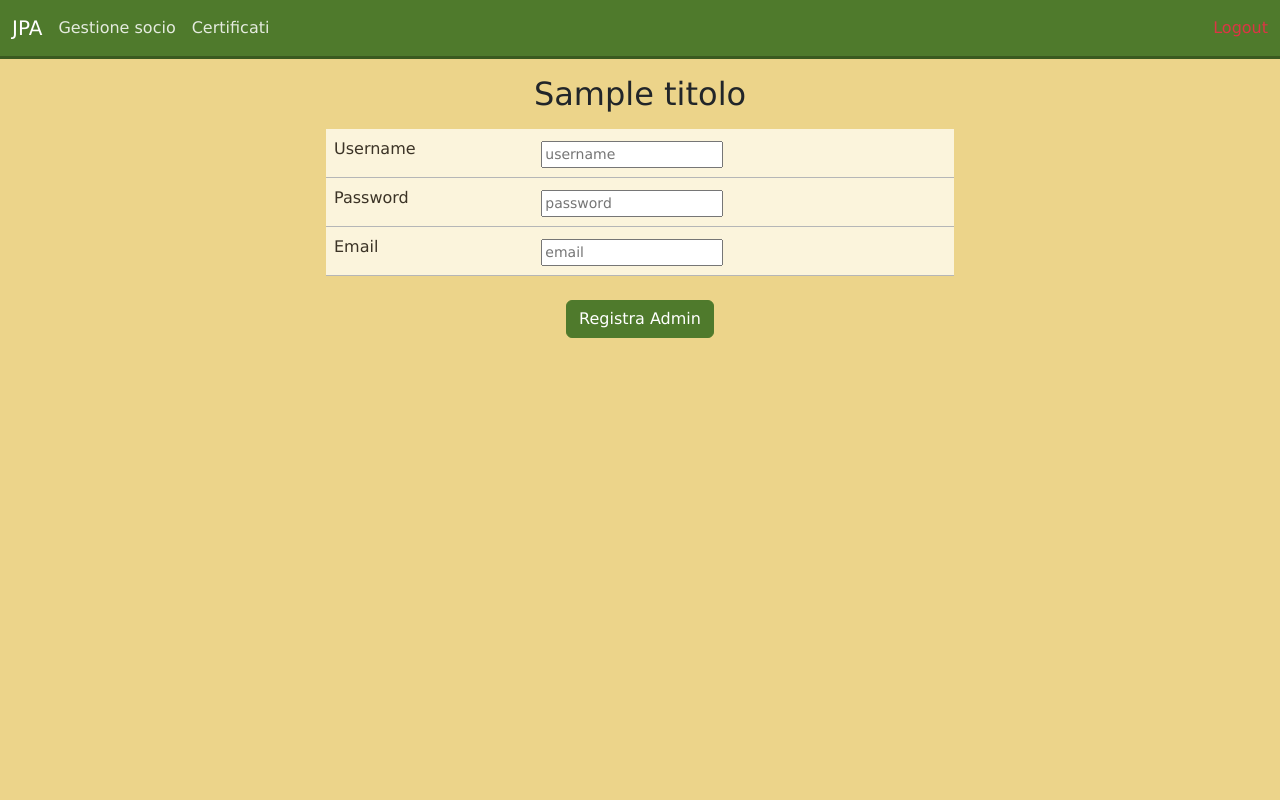
After one commit to Nevia23/GestionePalestra, a Spring app: template frontendJPA/src/main/resources/templates/admin/registrazioneAdmin.html in a window 1280 px wide. The commit adds this page. Run offline with Thymeleaf, Linux system fonts and the light colour scheme; the template is opened without the code that fills it: most values are stand-ins (such as "Sample title", 1, 10 or a date in 2020); data that the repository does not hold is empty; some of the project's set-up classes (security, data sources, template engines, error pages and the like) are left out, and stand-ins take their place.

Commit message:
feat: aggiunto createAdmin

```diff
--- a/frontendJPA/src/main/resources/templates/admin/listUtente.html
+++ b/frontendJPA/src/main/resources/templates/admin/listUtente.html
@@ -18,6 +18,12 @@
 	<header
 		th:insert="~{fragments/navigation :: block-navigation('Elenco utenti')}"></header>
 	<div class="container-fluid mt-3" align="center">
+		<div
+			class="card-header d-flex justify-content-between align-item-center">
+			<a th:href="@{createAdmin}" type="button" class="btn btn-secondary"
+				aria-label="Nuovo Admin" title="Crea un nuovo utente Admin"> Crea Admin
+			</a>
+		</div>
 		<table class="table table-secondary mt-2 table-hover">
 			<thead>
 				<tr align="center">
--- /dev/null
+++ b/frontendJPA/src/main/resources/templates/admin/registrazioneAdmin.html
@@ -0,0 +1,50 @@
+<!DOCTYPE html>
+<html lang="it" xmlns:th="http://www.thymeleaf.org">
+<head>
+<meta charset="UTF-8">
+<link
+	href="https://cdn.jsdelivr.net/npm/bootstrap@5.3.8/dist/css/bootstrap.min.css"
+	rel="stylesheet"
+	integrity="sha384-sRIl4kxILFvY47J16cr9ZwB07vP4J8+LH7qKQnuqkuIAvNWLzeN8tE5YBujZqJLB"
+	crossorigin="anonymous">
+<script
+	src="https://cdn.jsdelivr.net/npm/bootstrap@5.3.8/dist/js/bootstrap.bundle.min.js"
+	integrity="sha384-FKyoEForCGlyvwx9Hj09JcYn3nv7wiPVlz7YYwJrWVcXK/BmnVDxM+D2scQbITxI"
+	crossorigin="anonymous"></script>
+<link rel="stylesheet" th:href="@{/css/style.css}">
+<title>Crea nuovo Admin</title>
+</head>
+<body>
+	<header
+		th:insert="~{fragments/navigation :: block-navigation(${titolo})}"></header>
+	<div class="container-fluid mt-3" align="center">
+	<div th:if="${errorMsg}" class="alert alert-danger" th:text="${errorMsg}"></div>
+		<form class="form-content" th:action="@{saveAdmin}"
+			th:object="${admin}" method="post" style="width: 50%; margin: auto">
+
+			<table class="table table-secondary m-25">
+				<tr>
+					<td><label class="form-label">Username</label></td>
+					<td><input type="text" name="username" th:field="*{username}"
+						class="form-text" placeholder="username" required></td>
+				</tr>
+				<tr>
+					<td><label class="form-label">Password</label></td>
+					<td><input type="password" name="password" th:field="*{pwd}"
+						class="form-text" placeholder="password" required></td>
+				</tr>
+				<tr>
+					<td><label class="form-label">Email</label></td>
+					<td><input type="email" name="email" th:field="*{email}"
+						class="form-text" placeholder="email"></td>
+				</tr>
+			</table>
+
+			<div class="mt-4" align="center">
+				<button type="submit" class="btn btn-primary">Registra
+					Admin</button>
+			</div>
+		</form>
+	</div>
+</body>
+</html>
```
Also changed, not shown: frontendJPA/src/main/java/com/betacom/fe/controllers/AdminController.java (+35 -0 lines).
